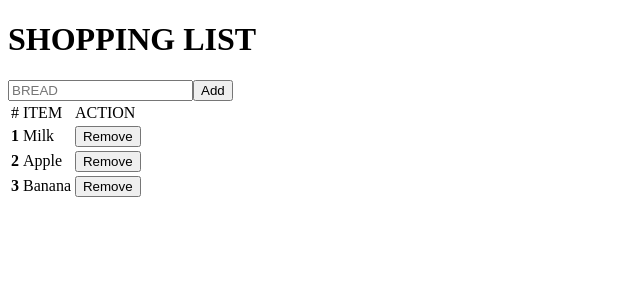
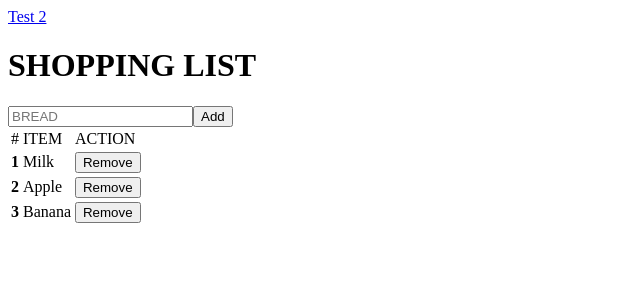
Before and after one commit to Thesoreon/web-template, a React app: page / in a window 1280 px wide. Shown: the top 300 px of the page, without its empty margins (0-640 px from the left). Built offline with nearby package versions, Linux system fonts and the light colour scheme.

Commit message:
- Added routing through the components.
- Changed HashRouting to BrowserRouting
- Added property to devServer on webpack.config historyapifallback and to output was added publicpath property

```diff
--- a/src/components/index.component.tsx
+++ /dev/null
@@ -1,15 +0,0 @@
-import * as React from "react";
-
-import { Test } from "./test.component";
-
-export class Index extends React.Component {
-
-    public render(): JSX.Element {
-        return(
-            <div>
-                <Test/>
-            </div>
-        );
-    }
-
-}
--- a/src/components/test.component.tsx
+++ b/src/components/test.component.tsx
@@ -1,4 +1,5 @@
 import * as React from "react";
+import { Link } from "react-router-dom";
 
 /* Instead of using this you can use class, they support lifecycle methods etc.. */
 const Headline = (props: any) => {
@@ -84,6 +85,8 @@ export class Test extends React.Component<{}, States> {
 
         return (
             <div>
+                <Link to="/test2">Test 2</Link>
+
                 <Headline content={"SHOPPING LIST"} />
 
                 {
@@ -131,3 +134,11 @@ export class Test extends React.Component<{}, States> {
         );
     }
 }
+
+export class Test2 extends React.Component {
+    render() {
+        return(
+            <Link to="/">Test 2</Link>
+        );
+    }
+}
--- a/src/main.tsx
+++ b/src/main.tsx
@@ -1,18 +1,24 @@
 import * as React from "react";
 import * as ReactDOM from "react-dom";
-
+import { Route, BrowserRouter, Switch } from "react-router-dom";
 import { Provider } from 'react-redux';
 import { createStore, applyMiddleware } from 'redux';
+
 import reducers from './reducers/reducer';
 
 const createStoreWithMiddleware = applyMiddleware()(createStore);
 
 /* Components */
-import { Index } from "./components/index.component";
+import { Test, Test2 } from "./components/test.component";
 
 ReactDOM.render(
     <Provider store={createStoreWithMiddleware(reducers)}>
-        <Index />
+        <BrowserRouter>
+            <Switch>
+                <Route path="/test2" component={Test2}/>
+                <Route path="/" component={Test}/>
+            </Switch>
+        </BrowserRouter>
     </Provider>,
     document.getElementById("example")
 );
--- a/webpack.config.js
+++ b/webpack.config.js
@@ -6,7 +6,8 @@ module.exports = {
 
     output: {
         filename: "bundle.js",
-        path: path.resolve(__dirname, "dist")
+        path: path.resolve(__dirname, "dist"),
+        publicPath: "/"
     },
 
     // Enable sourcemaps for debugging webpack's output.
@@ -39,7 +40,8 @@ module.exports = {
         compress: true,
         port: 8080,
         stats: "errors-only", //Avoids terminal logs
-        open: true
+        open: true,
+        historyApiFallback: true
     },
 
     plugins: [
```
